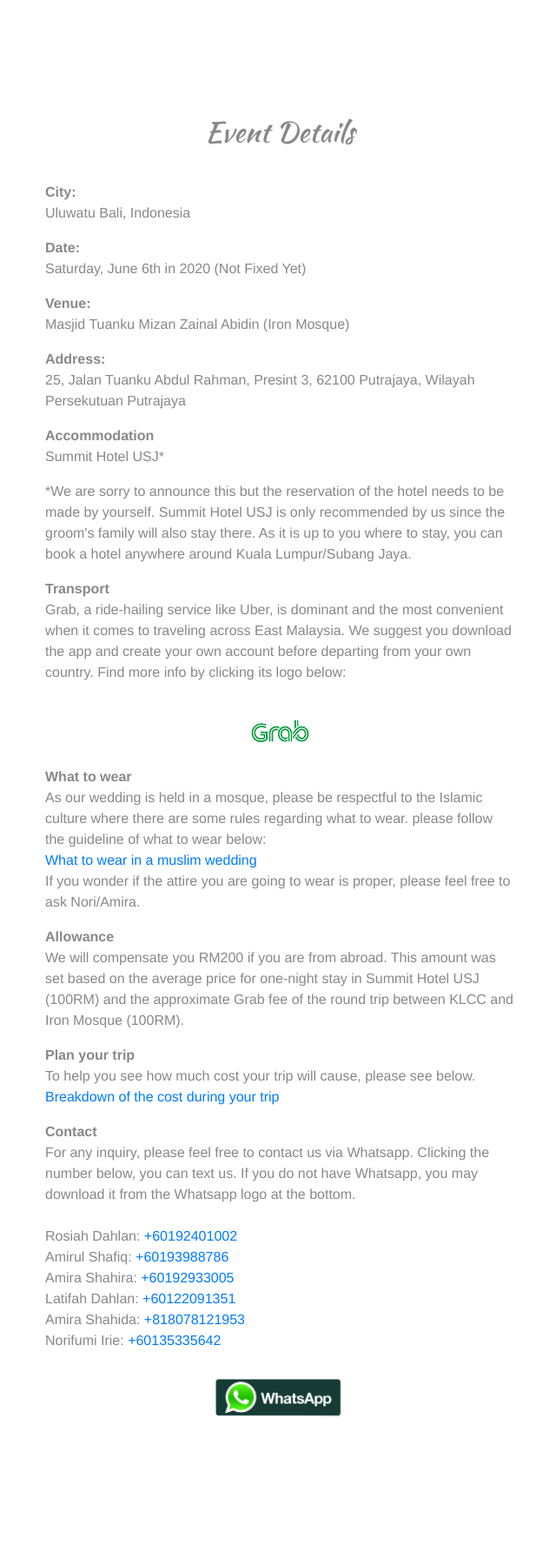
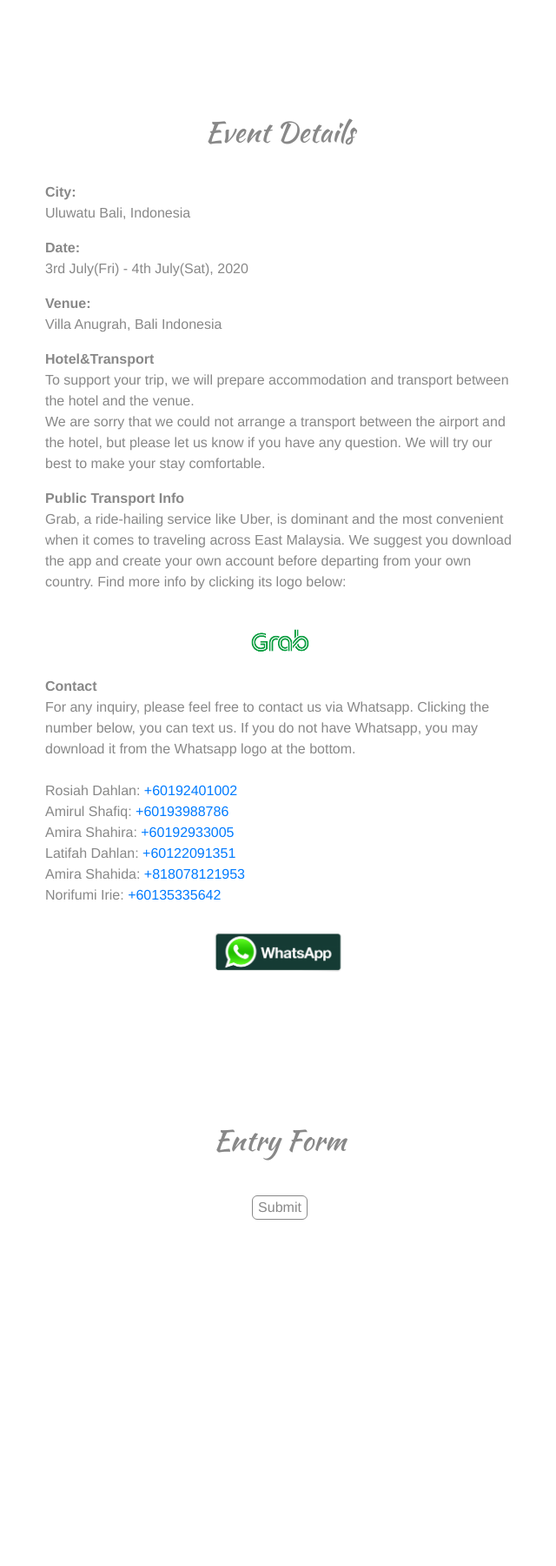
Before and after one commit to norifumi92/wedding_project, a Django app: page /reception in a window 1280 px wide. Shown: the part 1410-3210 px from the top of the page at 87% size, without its empty margins (318-958 px from the left). After the commit the page ends 2812 px from the top, so only its background shows below. Run offline with Django 3.2, Linux system fonts and the light colour scheme; some libraries are stand-ins or nearby versions.

Commit message:
Udated contents of reception.html

```diff
--- a/my_app/templates/reception.html
+++ b/my_app/templates/reception.html
@@ -53,37 +53,28 @@
             <div class="row justify-content-start section">
             <p>
                 <b>Date:</b><br>
-                Saturday, June 6th in 2020 (Not Fixed Yet)<br>
+                3rd July(Fri) - 4th July(Sat), 2020<br>
             </p>
             </div>
             <div class="row justify-content-start section">
             <p>
                 <b>Venue:</b><br>
-                Masjid Tuanku Mizan Zainal Abidin (Iron Mosque)<br>
+                Villa Anugrah, Bali Indonesia<br>
+            </p>
+            </div>
+            <div class="row justify-content-start section">
+            </div>
+            <div class="row justify-content-start section">
+            <p>
+                <b>Hotel&Transport</b><br>
+                To support your trip, we will prepare accommodation and transport between the hotel and the venue.<br>
+                We are sorry that we could not arrange a transport between the airport and the hotel, but please let us know if you have any question.
+                We will try our best to make your stay comfortable.
             </p>
             </div>
             <div class="row justify-content-start section">
             <p>
-                <b>Address:</b><br>
-                25, Jalan Tuanku Abdul Rahman, Presint 3, 62100 Putrajaya, Wilayah Persekutuan Putrajaya<br>
-            </p>
-            </div>
-            <div class="row justify-content-start section">
-            <p>
-                <b>Accommodation</b><br>
-                Summit Hotel USJ*<br>
-            </p>
-            </div>
-            <div class="row justify-content-start section">
-            <p>
-                *We are sorry to announce this but the reservation of the hotel needs to be made by yourself.
-                Summit Hotel USJ is only recommended by us since the groom's family will also stay there.
-                As it is up to you where to stay, you can book a hotel anywhere around Kuala Lumpur/Subang Jaya.
-            </p>
-            </div>
-            <div class="row justify-content-start section">
-            <p>
-                <b>Transport</b><br>
+                <b>Public Transport Info</b><br>
                 Grab, a ride-hailing service like Uber, is dominant and the most convenient when it comes to traveling across East Malaysia.
                 We suggest you download the app and create your own account before departing from your own country.
                 Find more info by clicking its logo below:
@@ -91,29 +82,6 @@
             </div>
             <div class="row justify-content-center section">
                 <a href="https://www.grab.com/my/download/"><img src="{% static 'img/grab.jpg' %}" alt="" id="grab-logo"></a>
-            </div>
-            <div class="row justify-content-start section">
-            <p>
-                <b>What to wear</b><br>
-                As our wedding is held in a mosque, please be respectful to the Islamic culture where there are some rules regarding what to wear.
-                please follow the guideline of what to wear below:<br>
-                <a href="https://oureverydaylife.com/what-to-wear-to-a-muslim-wedding-12198120.html">What to wear in a muslim wedding</a><br>
-                If you wonder if the attire you are going to wear is proper, please feel free to ask Nori/Amira.
-            </p>
-            </div>
-            <div class="row justify-content-start section">
-            <p>
-                <b>Allowance</b><br>
-                We will compensate you RM200 if you are from abroad.
-                This amount was set based on the average price for one-night stay in Summit Hotel USJ (100RM) and the approximate Grab fee of the round trip between KLCC and Iron Mosque (100RM).
-                </p>
-            </div>
-            <div class="row justify-content-start section">
-                <p>
-                    <b>Plan your trip</b><br>
-                    To help you see how much cost your trip will cause, please see below.<br>
-                    <a href="/kualalumpur-cost">Breakdown of the cost during your trip</a><br>
-                </p>
             </div>
             <div class="row justify-content-start section">
                     <p>
```
